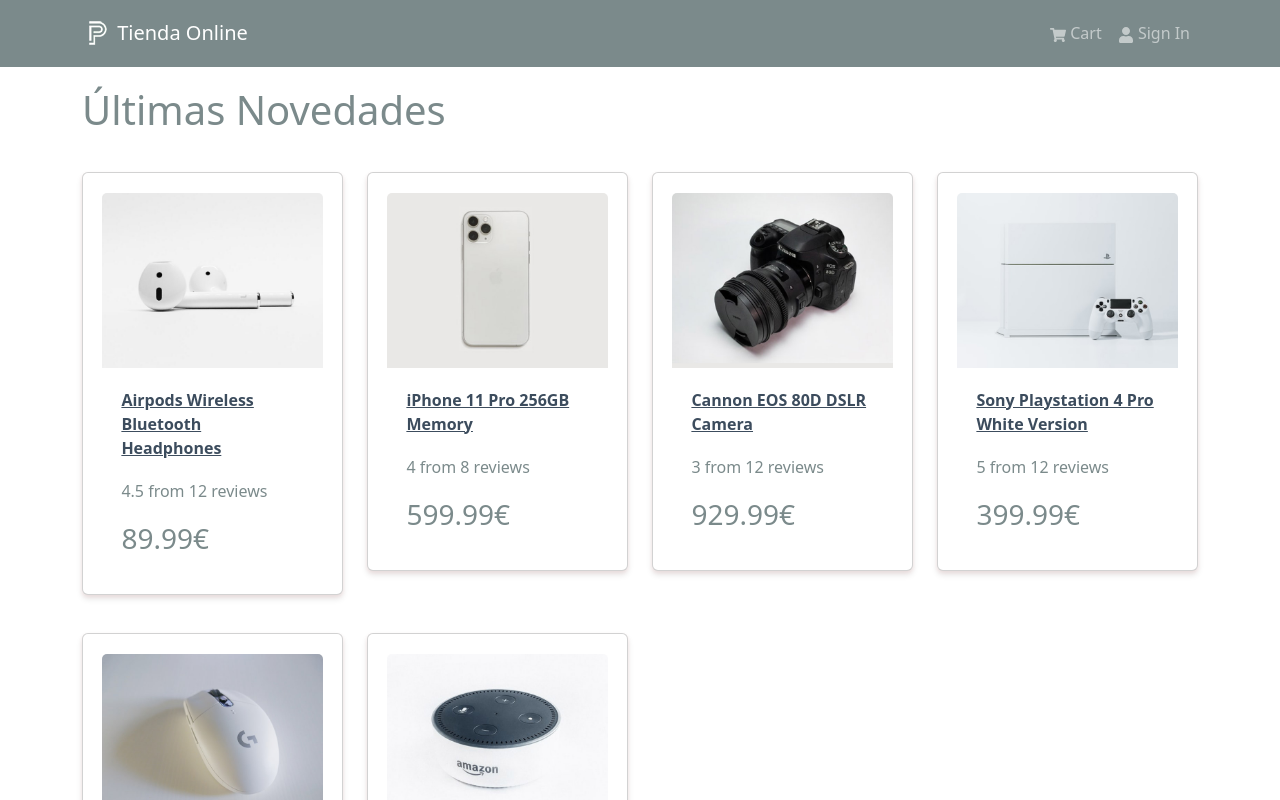
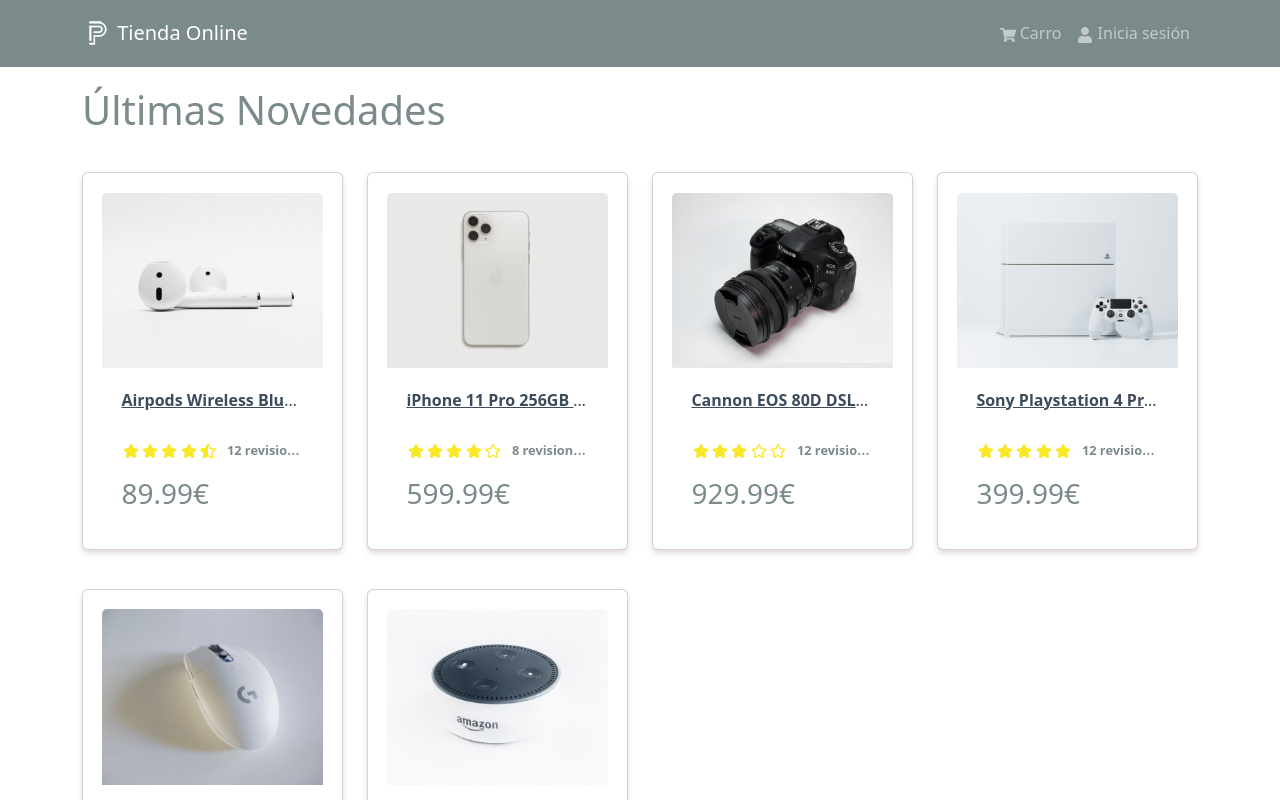
Before and after one commit to developer0-p/tienda_online, a React (Create React App) app in the folder frontend/: page / in a window 1280 px wide. Shown: the top 800 px of the page. Built offline with nearby package versions, Linux system fonts and the light colour scheme.

Commit message:
Componente Rating Implementado

```diff
--- a/frontend/src/components/Header.jsx
+++ b/frontend/src/components/Header.jsx
@@ -18,10 +18,10 @@
             <Navbar.Collapse id="basic-navbar-nav">
             <Nav className="ms-auto">
                 <LinkContainer to="/cart">
-                    <Nav.Link><FaShoppingCart/> Cart</Nav.Link>
+                    <Nav.Link><FaShoppingCart/> Carro</Nav.Link>
                 </LinkContainer>
                 <LinkContainer to="/login">
-                    <Nav.Link><FaUser/> Sign In</Nav.Link>
+                    <Nav.Link><FaUser/> Inicia sesión</Nav.Link>
                 </LinkContainer>
             </Nav>
             </Navbar.Collapse>
--- a/frontend/src/components/Products.jsx
+++ b/frontend/src/components/Products.jsx
@@ -1,5 +1,6 @@
 import { Card } from "react-bootstrap"
 import {Link} from 'react-router-dom'
+import Rating from './Rating'
 
 const Products = ({product}) => {
   return (
@@ -9,14 +10,13 @@
         </Link>
         <Card.Body>
             <Link to={`/product/${product._id}`}>
-            <Card.Title as="div">
+            <Card.Title as='div' className='product-title'>
                 <strong>{product.name}</strong>
             </Card.Title>
             </Link>
-            <Card.Text as="div">
-            <div className="my-3">
-                {product.rating} from {product.numReviews} reviews
-            </div>
+
+            <Card.Text as='div'>
+                <Rating value={product.rating} text={`${product.numReviews} revisiones`}/>
             </Card.Text>
             <Card.Text as="h3">{product.price}€</Card.Text>
         </Card.Body>
--- /dev/null
+++ b/frontend/src/components/Rating.jsx
@@ -0,0 +1,30 @@
+import { FaStar, FaStarHalfAlt, FaRegStar } from 'react-icons/fa';
+
+
+
+const Rating = ({value, text}) => {
+  return (
+    <div className='rating product-title' >
+        <span>
+            {value >= 1 ? <FaStar/> : value >= 0.5 ? <FaStarHalfAlt/> : <FaRegStar/>}
+        </span>
+        <span>
+            {value >= 2 ? <FaStar/> : value >= 1.5 ? <FaStarHalfAlt/> : <FaRegStar/>}
+        </span>
+        <span>
+            {value >= 3 ? <FaStar/> : value >= 2.5 ? <FaStarHalfAlt/> : <FaRegStar/>}
+        </span>
+        <span>
+            {value >= 4 ? <FaStar/> : value >= 3.5 ? <FaStarHalfAlt/> : <FaRegStar/>}
+        </span>
+        <span>
+            {value >= 5 ? <FaStar/> : value >= 4.5 ? <FaStarHalfAlt/> : <FaRegStar/>}
+        </span>
+        <span className="rating-text">
+            {text && text}
+        </span>
+    </div>
+  )
+}
+
+export default Rating
```
